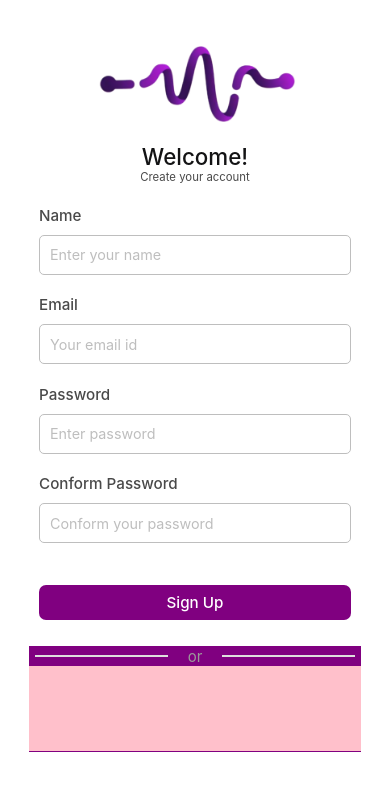
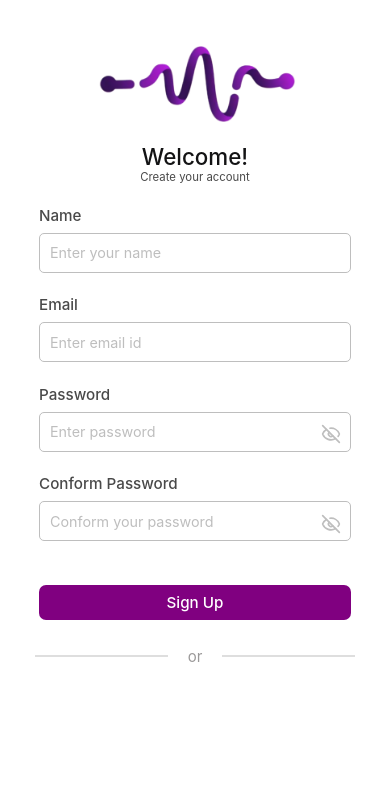
Before and after one commit to vishalkumar1007/PulsePlay, a React Native app: screen / in a window 390 px wide. Shown: the top 790 px of the page. Built offline with nearby package versions, Linux system fonts and the light colour scheme.

Commit message:
fixed svg  issue .

```diff
--- /dev/null
+++ b/src/component/SvgIcon.jsx
@@ -0,0 +1,44 @@
+import React from 'react';
+import Svg, { Path, Line, Circle } from 'react-native-svg';
+
+const PasswordLookSvg = () => {
+    return (
+        <Svg
+            xmlns="http://www.w3.org/2000/svg"
+            width="20"
+            height="20"
+            viewBox="0 0 24 24"
+            fill="none"
+            stroke="#da1212"   // red
+            strokeWidth="1.5"
+            strokeLinecap="round"
+            strokeLinejoin="round"
+        >
+            <Path d="M2.062 12.348a1 1 0 0 1 0-.696 10.75 10.75 0 0 1 19.876 0 1 1 0 0 1 0 .696 10.75 10.75 0 0 1-19.876 0" />
+            <Circle cx="12" cy="12" r="3" />
+        </Svg>
+    );
+};
+
+const PasswordHideSvg = () => {
+    return (
+        <Svg
+            xmlns="http://www.w3.org/2000/svg"
+            width="20"
+            height="20"
+            viewBox="0 0 24 24"
+            fill="none"
+            stroke="#bebebe" // gray
+            strokeWidth="2"
+            strokeLinecap="round"
+            strokeLinejoin="round"
+            className="lucide lucide-eye-off"
+            >
+            <Path d="M10.733 5.076a10.744 10.744 0 0 1 11.205 6.575 1 1 0 0 1 0 .696 10.747 10.747 0 0 1-1.444 2.49"/>
+            <Path d="M14.084 14.158a3 3 0 0 1-4.242-4.242"/>
+            <Path d="M17.479 17.499a10.75 10.75 0 0 1-15.417-5.151 1 1 0 0 1 0-.696 10.75 10.75 0 0 1 4.446-5.143"/>
+            <Path d="m2 2 20 20"/>
+        </Svg>
+    );
+};
+export {PasswordLookSvg , PasswordHideSvg}
--- a/src/page/SignUp/SignUp.jsx
+++ b/src/page/SignUp/SignUp.jsx
@@ -1,7 +1,6 @@
-import react from 'react';
-import { useState, useEffect } from 'react';
+import {useState, useEffect} from 'react';
 // import Svg, { Path, Line, Circle, PolyLine } from 'react-native-svg';
-import Svg, { Path, Circle } from 'react-native-svg';
+// import Svg, {Path, Circle} from 'react-native-svg';
 import {
   Dimensions,
   SafeAreaView,
@@ -10,21 +9,18 @@ import {
   StatusBar,
   Image,
   TextInput,
-  ScrollView,
-  KeyboardAvoidingView,
-  Platform,
   StyleSheet,
-  Button,
   TouchableOpacity,
 } from 'react-native';
 import React from 'react';
 import LOGO from '../../assets/PulsePlayLogo.png';
-// import {PasswordLookSvg} from '../../constants/SvgIcon';
-// import { signUpStyles } from './SignUp_Style';
+import { PasswordLookSvg  , PasswordHideSvg} from '../../component/SvgIcon';
 
 const SignUp = () => {
   const [WIDTH, setWidth] = useState(Dimensions.get('window').width);
   const [HEIGHT, setHeight] = useState(Dimensions.get('window').height);
+  const [viewPassword , setViewPassword] = useState(false);
+  const [conformViewPassword , setConformViewPassword] = useState(false);
 
   useEffect(() => {
     const handleResize = () => {
@@ -40,28 +36,28 @@ const SignUp = () => {
   }, []);
 
   return (
-    <SafeAreaView style={[signUpStyles.main, { width: WIDTH, height: HEIGHT }]}>
+    <SafeAreaView style={[signUpStyles.main, {width: WIDTH, height: HEIGHT}]}>
       <StatusBar animated={false} backgroundColor={'white'} />
 
       <View
         style={[
           signUpStyles.signUpMain,
-          { width: WIDTH * 0.85, height: HEIGHT * 0.9 },
+          {width: WIDTH * 0.85, height: HEIGHT * 0.9},
         ]}>
         <View
           style={[
             signUpStyles.logoMainDiv,
-            { width: WIDTH * 0.85, height: HEIGHT * 0.1 },
+            {width: WIDTH * 0.85, height: HEIGHT * 0.1},
           ]}>
           <View
             style={[
               signUpStyles.logoDiv,
-              { width: WIDTH * 0.85, height: HEIGHT * 0.1 },
+              {width: WIDTH * 0.85, height: HEIGHT * 0.1},
             ]}>
             <Image
               style={[
                 signUpStyles.logo,
-                { width: WIDTH * 0.85, height: HEIGHT * 0.09 },
+                {width: WIDTH * 0.85, height: HEIGHT * 0.09},
               ]}
               source={LOGO}
             />
@@ -70,105 +66,130 @@ const SignUp = () => {
         <View
           style={[
             signUpStyles.welcome,
-            { width: WIDTH * 0.85, paddingTop: HEIGHT * 0.02 },
+            {width: WIDTH * 0.85, paddingTop: HEIGHT * 0.02},
           ]}>
-          <Text style={[signUpStyles.welcomeText, { fontSize: HEIGHT * 0.0265 }]}>
+          <Text style={[signUpStyles.welcomeText, {fontSize: HEIGHT * 0.0265}]}>
             Welcome!
           </Text>
-          <Text style={[signUpStyles.signUpText, { fontSize: HEIGHT * 0.0135 }]}>
+          <Text style={[signUpStyles.signUpText, {fontSize: HEIGHT * 0.0135}]}>
             Create your account
           </Text>
         </View>
         <View
           style={[
             signUpStyles.inputForm,
-            { width: WIDTH * 0.85, paddingTop: HEIGHT * 0.025 },
+            {width: WIDTH * 0.85, paddingTop: HEIGHT * 0.025},
           ]}>
           <View
             style={[
               signUpStyles.inputFormGap,
-              { width: WIDTH * 0.8, height: HEIGHT * 0.08, gap: HEIGHT * 0.012 },
+              {width: WIDTH * 0.8, height: HEIGHT * 0.08},
             ]}>
-            <Text style={[signUpStyles.inputLabel, { fontSize: HEIGHT * 0.018 }]}>
+            <View style={signUpStyles.labelDiv}>
+              <Text
+                style={[signUpStyles.inputLabel, {fontSize: HEIGHT * 0.018}]}>
                 Name
               </Text>
+            </View>
+            <View style={signUpStyles.inputRapDiv}>
               <TextInput
-              style={[signUpStyles.inputs, { fontSize: HEIGHT * 0.017 }]}
+                style={[signUpStyles.inputs, {fontSize: HEIGHT * 0.017}]}
                 placeholderTextColor="#bebebe"
                 placeholder="Enter your name"
               />
             </View>
-          <View
-            style={[
-              signUpStyles.inputFormGap,
-              { width: WIDTH * 0.8, height: HEIGHT * 0.08, gap: HEIGHT * 0.012 },
-            ]}>
-            <Text style={[signUpStyles.inputLabel, { fontSize: HEIGHT * 0.018 }]}>
-              Email
-            </Text>
-            <TextInput
-              style={[signUpStyles.inputs, { fontSize: HEIGHT * 0.017 }]}
-              placeholderTextColor="#bebebe"
-              placeholder="Your email id"
-            />
           </View>
           <View
             style={[
               signUpStyles.inputFormGap,
-              { width: WIDTH * 0.8, height: HEIGHT * 0.08, gap: HEIGHT * 0.012 },
+              {width: WIDTH * 0.8, height: HEIGHT * 0.08},
             ]}>
-            <Text style={[signUpStyles.inputLabel, { fontSize: HEIGHT * 0.018 }]}>
-              Password
+            <View style={signUpStyles.labelDiv}>
+              <Text
+                style={[signUpStyles.inputLabel, {fontSize: HEIGHT * 0.018}]}>
+                Email
               </Text>
+            </View>
+            <View style={signUpStyles.inputRapDiv}>
               <TextInput
-              style={[signUpStyles.inputs, { fontSize: HEIGHT * 0.017 }]}
+                style={[signUpStyles.inputs, {fontSize: HEIGHT * 0.017}]}
                 placeholderTextColor="#bebebe"
-              placeholder="Enter password"
-              secureTextEntry={true}
+                placeholder="Enter email id"
               />
-            {/* <View style={signUpStyles.viewSvgIconDiv}> */}
-
-            {/* </View> */}
+            </View>
           </View>
           <View
             style={[
               signUpStyles.inputFormGap,
-              { width: WIDTH * 0.8, height: HEIGHT * 0.08, gap: HEIGHT * 0.012 },
+              {width: WIDTH * 0.8, height: HEIGHT * 0.08},
             ]}>
-            <Text style={[signUpStyles.inputLabel, { fontSize: HEIGHT * 0.018 }]}>
+            <View style={signUpStyles.labelDiv}>
+              <Text
+                style={[signUpStyles.inputLabel, {fontSize: HEIGHT * 0.018}]}>
+                Password
+              </Text>
+            </View>
+            <View style={signUpStyles.inputRapDiv}>
+              <TextInput
+                style={[signUpStyles.inputs, {fontSize: HEIGHT * 0.017}]}
+                placeholderTextColor="#bebebe"
+                placeholder="Enter password"
+                secureTextEntry={!viewPassword}
+              />
+              <TouchableOpacity style={[signUpStyles.viewSvgIconDiv , {top:HEIGHT*0.015}]} onPress={()=>{setViewPassword(!viewPassword)}}>
+                {
+                  viewPassword===true?<PasswordLookSvg/>:<PasswordHideSvg/>
+                }
+              </TouchableOpacity>
+            </View>
+          </View>
+          <View
+            style={[
+              signUpStyles.inputFormGap,
+              {width: WIDTH * 0.8, height: HEIGHT * 0.08},
+            ]}>
+            <View style={signUpStyles.labelDiv}>
+              <Text
+                style={[signUpStyles.inputLabel, {fontSize: HEIGHT * 0.018}]}>
                 Conform Password
               </Text>
+            </View>
+            <View style={signUpStyles.inputRapDiv}>
               <TextInput
-              style={[signUpStyles.inputs, { fontSize: HEIGHT * 0.017 }]}
+                style={[signUpStyles.inputs, {fontSize: HEIGHT * 0.017}]}
                 placeholderTextColor="#bebebe"
                 placeholder="Conform your password"
-              secureTextEntry={true}
+                secureTextEntry={!conformViewPassword}
                 />
+              <TouchableOpacity style={[signUpStyles.viewSvgIconDiv , {top:HEIGHT*0.015}]} onPress={()=>{setConformViewPassword(!conformViewPassword)}}>
+                {
+                  conformViewPassword===true?<PasswordLookSvg/>:<PasswordHideSvg/>
+                }
+              </TouchableOpacity>
+            </View>
           </View>
           <View
             style={[
               signUpStyles.btnDiv,
-              { width: WIDTH * 0.8, height: HEIGHT * 0.08 },
+              {width: WIDTH * 0.8, height: HEIGHT * 0.08},
             ]}>
             <TouchableOpacity style={[signUpStyles.touchBtn, {}]}>
               <View style={[signUpStyles.btn]}>
                 <Text
-                  style={[signUpStyles.btnText, { fontSize: HEIGHT * 0.018 }]}>
+                  style={[signUpStyles.btnText, {fontSize: HEIGHT * 0.018}]}>
                   Sign Up
                 </Text>
               </View>
             </TouchableOpacity>
           </View>
         </View>
-        <View style={[signUpStyles.OrWith, { height: HEIGHT * 0.125 }]}>
+        <View style={[signUpStyles.OrWith, {height: HEIGHT * 0.125}]}>
           <View style={[signUpStyles.orLine]}>
             <View style={[signUpStyles.orLineLeft]}></View>
             <Text style={[signUpStyles.orLineText]}>or</Text>
             <View style={[signUpStyles.orLineRight]}></View>
           </View>
-          <View style={[signUpStyles.otherOptionLogin ]}>
-
-          </View>
+          <View style={[signUpStyles.otherOptionLogin]}></View>
         </View>
       </View>
       {/* </ScrollView> */}
@@ -244,18 +265,37 @@ export const signUpStyles = StyleSheet.create({
     gap: 22,
   },
   inputFormGap: {
-    // backgroundColor:'green',
+    // backgroundColor: 'green',
     // width: '90%',
   },
+
+  inputRapDiv: {
+    // backgroundColor: 'blue',
+    width: '100%',
+    height: '60%',
+  },
+
+  viewSvgIconDiv: {
+    // backgroundColor: 'gray',
+    position: 'absolute',
+    right: 10,
+    // bottom: '25%',
+  },
+
   inputs: {
     width: '100%',
-    height: '55%',
+    // height: '55%',
     minHeight: 40,
     borderWidth: 1,
     borderColor: '#bebebe',
     paddingHorizontal: 10,
     borderRadius: 5,
     color: '#494949',
+  },
+  labelDiv: {
+    // backgroundColor: 'pink',
+    width:'100%',
+    height:'40%'
   },
   inputLabel: {
     color: '#494949',
@@ -289,7 +329,7 @@ export const signUpStyles = StyleSheet.create({
     fontWeight: '500',
   },
   OrWith: {
-    backgroundColor: 'purple',
+    // backgroundColor: 'purple',
     width: '100%',
     // height: '16%'
   },
@@ -317,16 +357,12 @@ export const signUpStyles = StyleSheet.create({
     height: '8%',
     backgroundColor: '#dedede',
   },
-  viewSvgIconDiv: {
-    backgroundColor: 'gray',
-    width: 50,
-    height: 50,
+
+  otherOptionLogin: {
+    // backgroundColor: 'pink',
+    width: '100%',
+    height: '80%',
   },
-  otherOptionLogin:{
-    backgroundColor:'pink',
-    width:'100%',
-    height: '80%',
-  }
 });
 
 export default SignUp;
```
Also changed, not shown: src/constants/SvgIcon.js (deleted, +0 -18 lines). Lines whose indentation alone changed are shown as unchanged.
